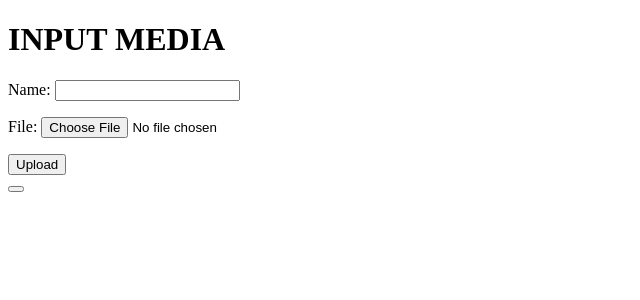
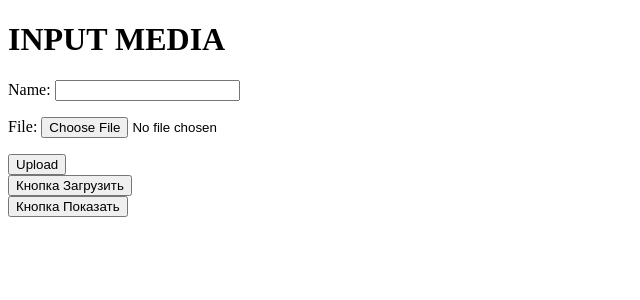
Before and after one commit to Anttestuser/web, a Django app: page /input in a window 1280 px wide. Shown: the top 300 px of the page, without its empty margins (0-640 px from the left). Run offline with Django 4.2, Linux system fonts and the light colour scheme.

Commit message:
media upload

```diff
--- a/hey/templates/input.html
+++ b/hey/templates/input.html
@@ -11,6 +11,14 @@
         {{ form.as_p }}
         <button type="submit">Upload</button>
     </form>
-<button><a href="output.html"></a></button>
+
+    <form>
+        <input type="button" value="Кнопка Загрузить" onClick='location.href="https://fox4.ru/input"'>
+    </form>
+
+    <form>
+        <input type="button" value="Кнопка Показать" onClick='location.href="https://fox4.ru/output"'>
+    </form>
+
 </body>
 </html>
```
